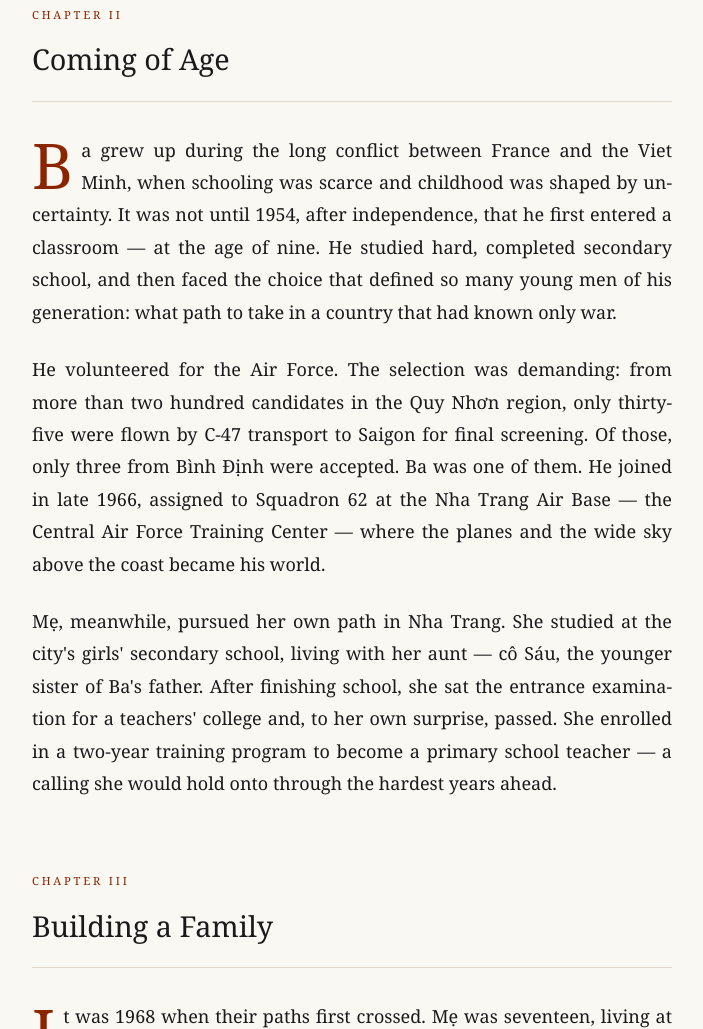
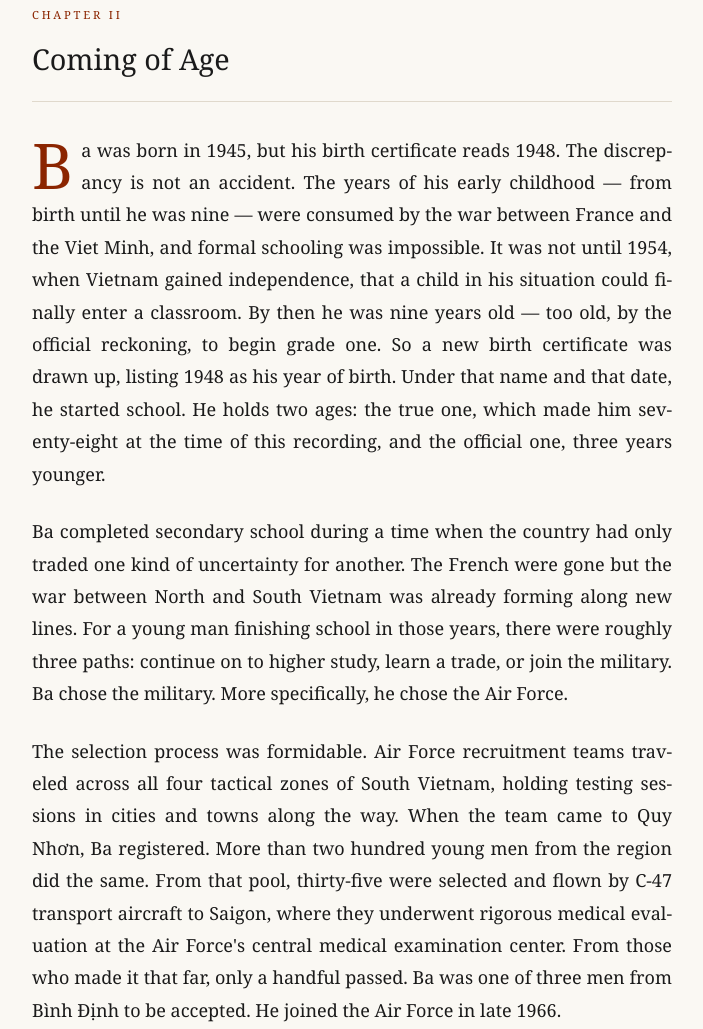
Before and after one commit to chanh/autobiography, a plain HTML site: page public/index.html in a window 1280 px wide. Shown: the part 2720-3749 px from the top of the page, without its empty margins (288-991 px from the left). Drawn offline with Linux system fonts and the light colour scheme.

Commit message:
Ch. II: expand with full Coming of Age detail
- Two birth years explained: 1945 true, 1948 official (school-entry
  age adjustment after independence delay)
- Three paths after secondary school; Ba chose Air Force
- Recruitment: Quy Nhơn → 200+ candidates → 35 by C-47 to Saigon
  → 3 from Bình Định accepted at central medical exam center
- Assignment: Squadron 62, Nha Trang Air Base (~10 years service)
- Mẹ: girls' school Nha Trang → sư phạm teachers' college (2-yr)
  → unexpectedly passed entrance exam; credential later proved vital

Co-authored-by: Copilot <223556219+Copilot@users.noreply.github.com>

```diff
--- a/public/index.html
+++ b/public/index.html
@@ -273,14 +273,20 @@
         data-en="Coming of Age"
         data-vi="Tuổi Trưởng Thành">Coming of Age</h2>
 
-      <p data-en="Ba grew up during the long conflict between France and the Viet Minh, when schooling was scarce and childhood was shaped by uncertainty. It was not until 1954, after independence, that he first entered a classroom — at the age of nine. He studied hard, completed secondary school, and then faced the choice that defined so many young men of his generation: what path to take in a country that had known only war."
-         data-vi="Ba lớn lên trong thời kỳ kháng chiến Pháp — Việt Minh kéo dài, khi việc học hành vô cùng khó khăn và tuổi thơ gắn liền với bất trắc. Mãi đến năm 1954, sau khi đất nước giành được độc lập, ba mới lần đầu tiên bước vào lớp học — lúc đó ba đã chín tuổi. Ba học chăm chỉ, hoàn thành chương trình trung học, rồi đối mặt với lựa chọn mà bao nhiêu chàng trai thế hệ ấy đều phải đưa ra: sẽ đi theo con đường nào trong một đất nước chỉ biết đến chiến tranh.">Ba grew up during the long conflict between France and the Viet Minh, when schooling was scarce and childhood was shaped by uncertainty. It was not until 1954, after independence, that he first entered a classroom — at the age of nine. He studied hard, completed secondary school, and then faced the choice that defined so many young men of his generation: what path to take in a country that had known only war.</p>
+      <p data-en="Ba was born in 1945, but his birth certificate reads 1948. The discrepancy is not an accident. The years of his early childhood — from birth until he was nine — were consumed by the war between France and the Viet Minh, and formal schooling was impossible. It was not until 1954, when Vietnam gained independence, that a child in his situation could finally enter a classroom. By then he was nine years old — too old, by the official reckoning, to begin grade one. So a new birth certificate was drawn up, listing 1948 as his year of birth. Under that name and that date, he started school. He holds two ages: the true one, which made him seventy-eight at the time of this recording, and the official one, three years younger."
+         data-vi="Ba sinh năm 1945, nhưng khai sinh ghi năm 1948. Sự khác biệt đó không phải là ngẫu nhiên. Những năm đầu đời của ba — từ lúc sinh ra cho đến năm chín tuổi — bị cuộc chiến giữa Pháp và Việt Minh nuốt chửng, và việc đi học là điều không thể. Mãi đến năm 1954, khi Việt Nam giành được độc lập, một đứa trẻ trong hoàn cảnh của ba mới có thể thực sự bước vào lớp học. Lúc đó ba đã chín tuổi — quá lớn, theo quy định chính thức, để vào lớp một. Vì vậy một tờ khai sinh mới được làm lại, ghi năm 1948 là năm sinh. Với tên và ngày tháng đó, ba bắt đầu đi học. Ba có hai tuổi: tuổi thật là bảy mươi tám tính đến thời điểm ghi hình này, và tuổi giấy tờ trẻ hơn ba năm.">Ba was born in 1945, but his birth certificate reads 1948. The discrepancy is not an accident. The years of his early childhood — from birth until he was nine — were consumed by the war between France and the Viet Minh, and formal schooling was impossible. It was not until 1954, when Vietnam gained independence, that a child in his situation could finally enter a classroom. By then he was nine years old — too old, by the official reckoning, to begin grade one. So a new birth certificate was drawn up, listing 1948 as his year of birth. Under that name and that date, he started school. He holds two ages: the true one, which made him seventy-eight at the time of this recording, and the official one, three years younger.</p>
 
-      <p data-en="He volunteered for the Air Force. The selection was demanding: from more than two hundred candidates in the Quy Nhơn region, only thirty-five were flown by C-47 transport to Saigon for final screening. Of those, only three from Bình Định were accepted. Ba was one of them. He joined in late 1966, assigned to Squadron 62 at the Nha Trang Air Base — the Central Air Force Training Center — where the planes and the wide sky above the coast became his world."
-         data-vi="Ba tình nguyện gia nhập không quân. Quá trình tuyển chọn rất khắt khe: trong hơn hai trăm thanh niên vùng Quy Nhơn, chỉ có ba mươi lăm người được chở bằng máy bay C-47 vào Sài Gòn để qua vòng tuyển chọn cuối. Trong số đó, chỉ có ba người từ Bình Định được chấp nhận. Ba là một trong số đó. Ba gia nhập không quân cuối năm 1966, được phân về phi đoàn 62 tại sân bay Nha Trang — Trung tâm Huấn luyện Không quân — nơi những chiếc máy bay và bầu trời rộng lớn ven biển trở thành thế giới của ba.">He volunteered for the Air Force. The selection was demanding: from more than two hundred candidates in the Quy Nhơn region, only thirty-five were flown by C-47 transport to Saigon for final screening. Of those, only three from Bình Định were accepted. Ba was one of them. He joined in late 1966, assigned to Squadron 62 at the Nha Trang Air Base — the Central Air Force Training Center — where the planes and the wide sky above the coast became his world.</p>
+      <p data-en="Ba completed secondary school during a time when the country had only traded one kind of uncertainty for another. The French were gone but the war between North and South Vietnam was already forming along new lines. For a young man finishing school in those years, there were roughly three paths: continue on to higher study, learn a trade, or join the military. Ba chose the military. More specifically, he chose the Air Force."
+         data-vi="Ba hoàn thành chương trình trung học trong thời kỳ đất nước chỉ vừa thoát khỏi kiểu bất ổn này để rơi vào một kiểu bất ổn khác. Người Pháp đã ra đi nhưng cuộc chiến giữa Bắc và Nam Việt Nam đang hình thành theo những đường ranh giới mới. Với một chàng trai vừa tốt nghiệp phổ thông trong những năm đó, có ba con đường: tiếp tục học lên cao, học nghề, hoặc vào quân đội. Ba chọn quân đội. Cụ thể hơn, ba chọn không quân.">Ba completed secondary school during a time when the country had only traded one kind of uncertainty for another. The French were gone but the war between North and South Vietnam was already forming along new lines. For a young man finishing school in those years, there were roughly three paths: continue on to higher study, learn a trade, or join the military. Ba chose the military. More specifically, he chose the Air Force.</p>
 
-      <p data-en="Mẹ, meanwhile, pursued her own path in Nha Trang. She studied at the city's girls' secondary school, living with her aunt — cô Sáu, the younger sister of Ba's father. After finishing school, she sat the entrance examination for a teachers' college and, to her own surprise, passed. She enrolled in a two-year training program to become a primary school teacher — a calling she would hold onto through the hardest years ahead."
-         data-vi="Trong khi đó, mẹ theo đuổi con đường học vấn của mình tại Nha Trang. Mẹ học trường nữ trung học, ở nhà cô Sáu — em ruột của ông nội ba. Sau khi tốt nghiệp, mẹ thi vào trường sư phạm và, ngoài sự mong đợi của chính mình, mẹ đã đậu. Mẹ theo học chương trình hai năm để trở thành giáo viên cấp một — một nghề mà mẹ sẽ bám víu qua những năm tháng gian khổ nhất phía trước.">Mẹ, meanwhile, pursued her own path in Nha Trang. She studied at the city's girls' secondary school, living with her aunt — cô Sáu, the younger sister of Ba's father. After finishing school, she sat the entrance examination for a teachers' college and, to her own surprise, passed. She enrolled in a two-year training program to become a primary school teacher — a calling she would hold onto through the hardest years ahead.</p>
+      <p data-en="The selection process was formidable. Air Force recruitment teams traveled across all four tactical zones of South Vietnam, holding testing sessions in cities and towns along the way. When the team came to Quy Nhơn, Ba registered. More than two hundred young men from the region did the same. From that pool, thirty-five were selected and flown by C-47 transport aircraft to Saigon, where they underwent rigorous medical evaluation at the Air Force's central medical examination center. From those who made it that far, only a handful passed. Ba was one of three men from Bình Định to be accepted. He joined the Air Force in late 1966."
+         data-vi="Quá trình tuyển chọn cực kỳ khắt khe. Các đoàn tuyển quân không quân đi khắp bốn vùng chiến thuật của miền Nam Việt Nam, tổ chức thi tuyển ở các thành phố và thị trấn dọc đường. Khi đoàn đến Quy Nhơn, ba đăng ký. Hơn hai trăm thanh niên trong vùng cũng làm vậy. Từ số đó, ba mươi lăm người được chọn bay bằng máy bay C-47 vào Sài Gòn, nơi họ trải qua vòng kiểm tra y tế khắt khe tại trung tâm giám định y khoa không quân trung ương. Trong số những người đến được đó, chỉ có một vài người qua được. Ba là một trong ba người từ Bình Định được chấp nhận. Ba gia nhập không quân vào cuối năm 1966.">The selection process was formidable. Air Force recruitment teams traveled across all four tactical zones of South Vietnam, holding testing sessions in cities and towns along the way. When the team came to Quy Nhơn, Ba registered. More than two hundred young men from the region did the same. From that pool, thirty-five were selected and flown by C-47 transport aircraft to Saigon, where they underwent rigorous medical evaluation at the Air Force's central medical examination center. From those who made it that far, only a handful passed. Ba was one of three men from Bình Định to be accepted. He joined the Air Force in late 1966.</p>
+
+      <p data-en="He was assigned to Squadron 62, stationed at the Nha Trang Air Base — the Central Air Force Training Center. Nha Trang was a coastal city, bright and busy, and the base was among the most active in the region. For nearly ten years, through escalating war and shifting fronts, Ba served there. The year 1975 ended that chapter."
+         data-vi="Ba được phân về phi đoàn 62, đóng tại sân bay Nha Trang — Trung tâm Huấn luyện Không quân. Nha Trang là một thành phố ven biển tươi sáng và náo nhiệt, và căn cứ ở đây là một trong những nơi hoạt động nhộn nhịp nhất trong vùng. Gần mười năm, qua chiến tranh ngày càng leo thang và những mặt trận thay đổi, ba phục vụ ở đó. Năm 1975 khép lại chương đó.">He was assigned to Squadron 62, stationed at the Nha Trang Air Base — the Central Air Force Training Center. Nha Trang was a coastal city, bright and busy, and the base was among the most active in the region. For nearly ten years, through escalating war and shifting fronts, Ba served there. The year 1975 ended that chapter.</p>
+
+      <p data-en="Mẹ, meanwhile, had come to Nha Trang to study at the girls' secondary school, boarding at the home of relatives. After finishing, she sat the entrance examination for a teachers' college — a two-year program that would qualify her to teach primary school. She passed, to her own surprise, and enrolled. It was a practical ambition, modest in its scope but steady — and as it would turn out, the teaching credential she earned in those years would sustain her and her family through the hardest decade of her life."
+         data-vi="Trong khi đó, mẹ đã đến Nha Trang học trường nữ trung học, trọ tại nhà người thân của gia đình. Sau khi tốt nghiệp, mẹ dự thi vào trường sư phạm — chương trình hai năm sẽ giúp mẹ đủ điều kiện dạy tiểu học. Mẹ đậu, ngoài sự mong đợi của chính mình, và theo học. Đó là một hoài bão thiết thực, khiêm tốn về quy mô nhưng vững chắc — và như thực tế sau này cho thấy, tấm bằng giáo viên mà mẹ có được trong những năm đó sẽ là chỗ dựa cho mẹ và gia đình suốt thập kỷ gian khổ nhất của cuộc đời.">Mẹ, meanwhile, had come to Nha Trang to study at the girls' secondary school, boarding at the home of relatives. After finishing, she sat the entrance examination for a teachers' college — a two-year program that would qualify her to teach primary school. She passed, to her own surprise, and enrolled. It was a practical ambition, modest in its scope but steady — and as it would turn out, the teaching credential she earned in those years would sustain her and her family through the hardest decade of her life.</p>
     </section>
 
     <section class="chapter" id="family">
```
